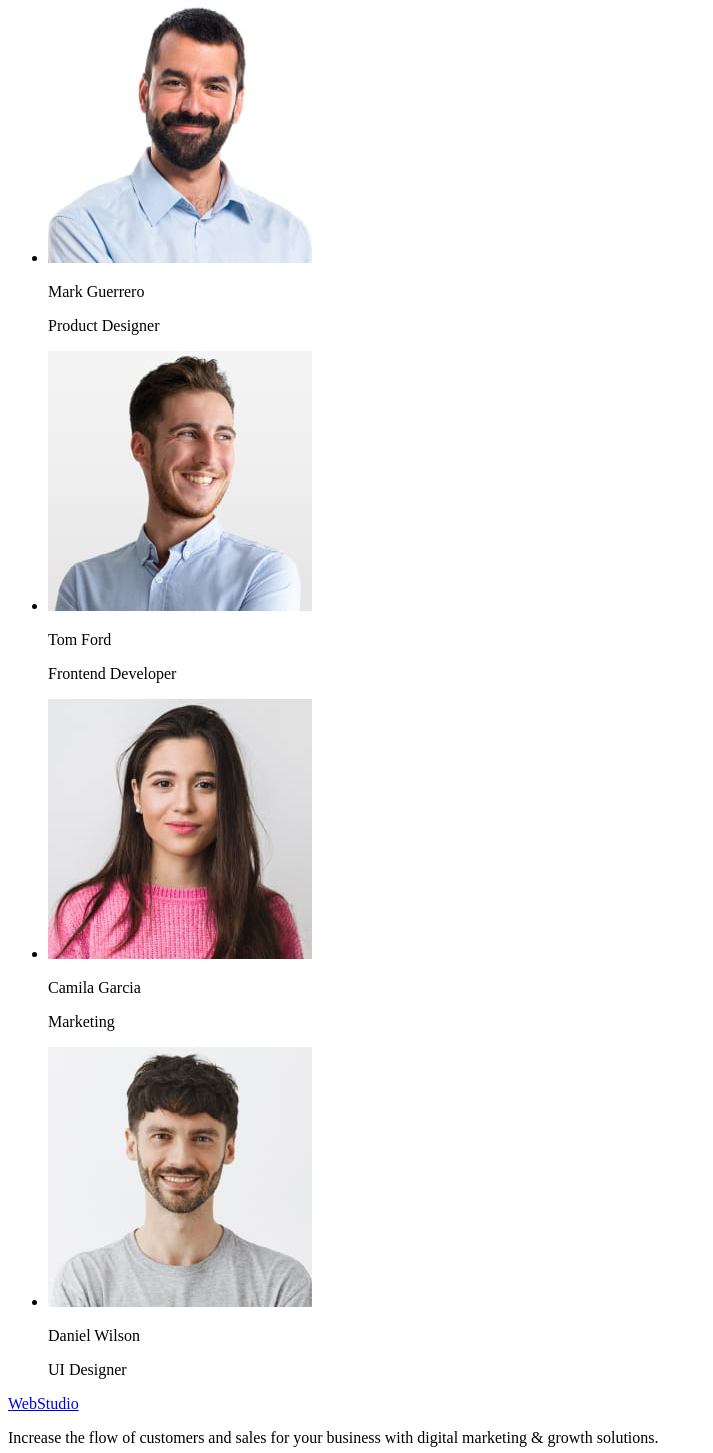
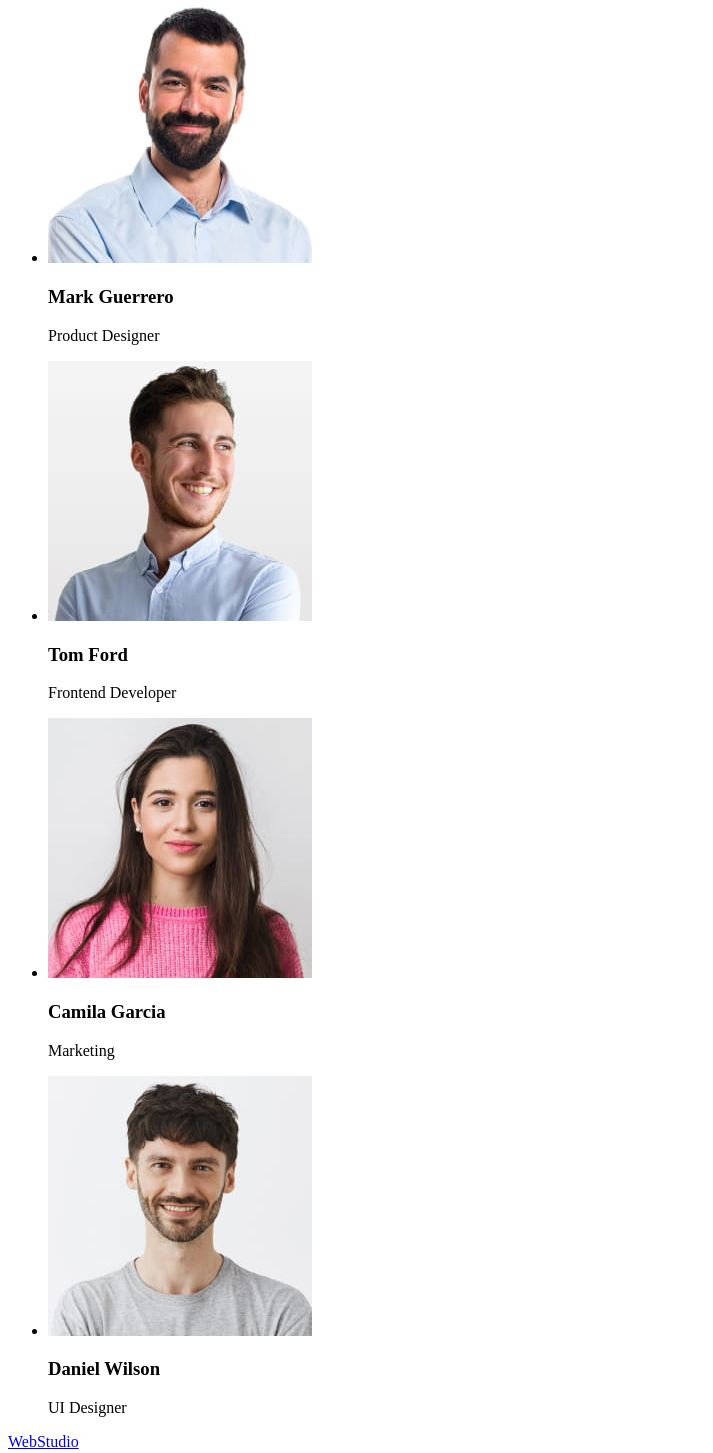
Before and after one commit to Kondratiuk2023/goit-homework-02, a plain HTML site: page index.html in a window 1280 px wide. Shown: the part 609-2062 px from the top of the page, without its empty margins (0-713 px from the left). Drawn offline with Linux system fonts and the light colour scheme.

Commit message:
Update index.html

```diff
--- a/index.html
+++ b/index.html
@@ -75,7 +75,7 @@
               alt="images 1"
               width="264"
               height="260" />
-            <p>Mark Guerrero</p>
+            <h3>Mark Guerrero</h3>
             <p>Product Designer</p>
           </li>
           <li>
@@ -84,7 +84,7 @@
               alt="images 2"
               width="264"
               height="260" />
-            <p>Tom Ford</p>
+            <h3>Tom Ford</h3>
             <p>Frontend Developer</p>
           </li>
           <li>
@@ -93,7 +93,7 @@
               alt="images 3"
               width="264"
               height="260" />
-            <p>Camila Garcia</p>
+            <h3>Camila Garcia</h3>
             <p>Marketing</p>
           </li>
           <li>
@@ -102,7 +102,7 @@
               alt="images 4"
               width="264"
               height="260" />
-            <p>Daniel Wilson</p>
+            <h3>Daniel Wilson</h3>
             <p>UI Designer</p>
           </li>
         </ul>
```
